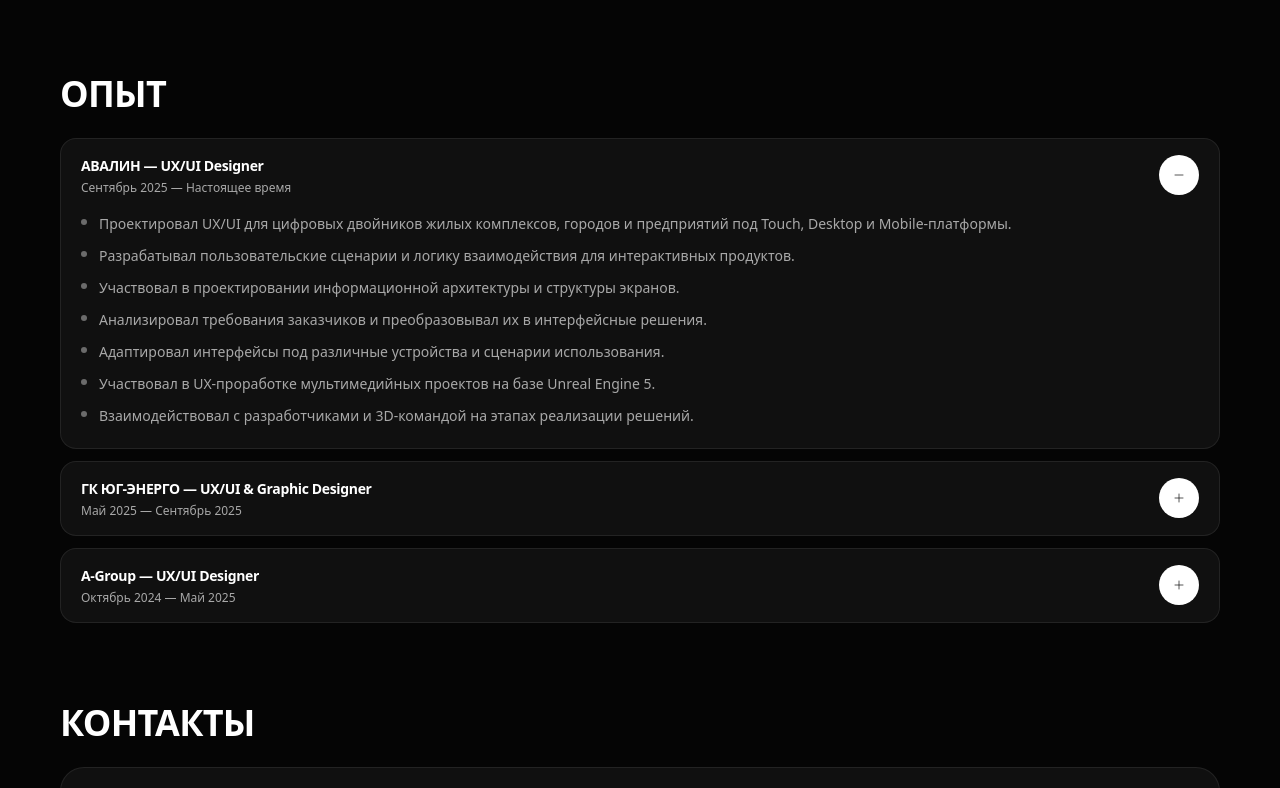
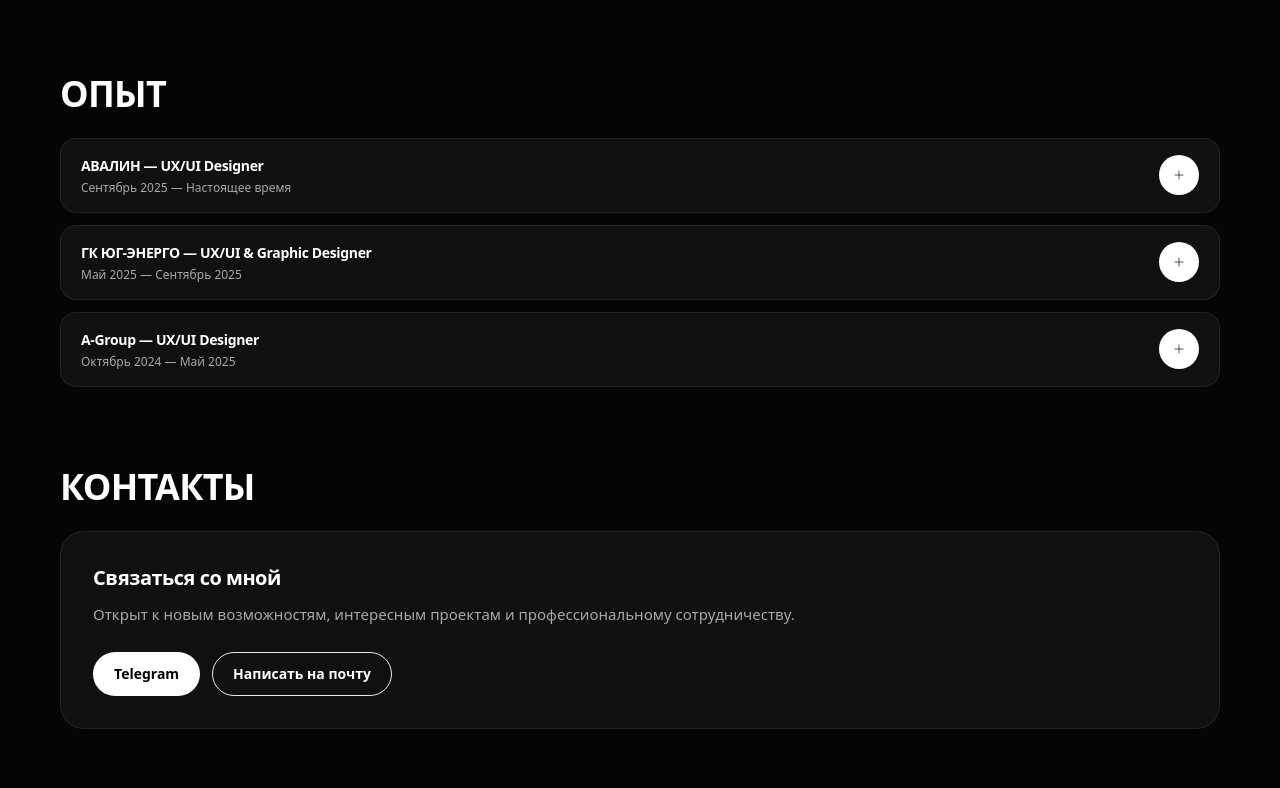
Before and after one commit to thekondratevmma-droid/kondratev, a Next.js app: page / in a window 1280 px wide. Shown: the part 1340-2128 px from the top of the page. Built offline with nearby package versions, Linux system fonts and the light colour scheme.

Commit message:
Align mobile blocks to header and collapse experience by default

```diff
--- a/src/components/sections/Cases.tsx
+++ b/src/components/sections/Cases.tsx
@@ -18,10 +18,10 @@ export function Cases({ lang }: CasesProps) {
           </h2>
         </Reveal>
 
-        <div className="mt-5 grid grid-cols-1 gap-5 sm:mt-6 sm:gap-6 md:grid-cols-2">
+        <div className="mt-5 grid w-full grid-cols-1 gap-5 sm:mt-6 sm:gap-6 md:grid-cols-2">
           {CASES.map((c, idx) => (
-            <Reveal key={idx} delay={0.05 * idx} className="h-full">
-              <TiltCard className="h-full rounded-[var(--radius-lg)]">
+            <Reveal key={idx} delay={0.05 * idx} className="h-full w-full">
+              <TiltCard className="h-full w-full rounded-[var(--radius-lg)]">
                 <article className="relative flex h-full min-h-[360px] flex-col overflow-hidden rounded-[20px] border border-[var(--border)] bg-[var(--card)] sm:min-h-[420px] sm:rounded-[var(--radius-lg)]">
                   {c.comingSoon ? (
                     <div className="relative flex h-full min-h-[420px] items-stretch">
--- a/src/components/sections/Contacts.tsx
+++ b/src/components/sections/Contacts.tsx
@@ -18,8 +18,8 @@ export function Contacts({ lang }: ContactsProps) {
           </h2>
         </Reveal>
 
-        <Reveal delay={0.08} className="mt-5 sm:mt-6">
-          <div className="rounded-[20px] border border-[var(--border)] bg-[var(--card)] p-5 sm:rounded-[var(--radius-lg)] sm:p-8">
+        <Reveal delay={0.08} className="mt-5 w-full sm:mt-6">
+          <div className="w-full rounded-[20px] border border-[var(--border)] bg-[var(--card)] p-5 sm:rounded-[var(--radius-lg)] sm:p-8">
             <div className="text-xl font-semibold tracking-tight">
               {c.cardTitle[lang]}
             </div>
--- a/src/components/sections/Experience.tsx
+++ b/src/components/sections/Experience.tsx
@@ -9,7 +9,7 @@ import { Reveal } from "@/components/ui/Reveal";
 type ExperienceProps = { lang: Lang };
 
 export function Experience({ lang }: ExperienceProps) {
-  const [open, setOpen] = useState<string>(EXPERIENCE[0]?.id ?? "");
+  const [open, setOpen] = useState<string>("");
 
   return (
     <section id="experience" className="scroll-mt-24 pt-14 sm:scroll-mt-28 sm:pt-20">
@@ -20,13 +20,13 @@ export function Experience({ lang }: ExperienceProps) {
           </h2>
         </Reveal>
 
-        <div className="mt-5 space-y-3 sm:mt-6">
+        <div className="mt-5 w-full space-y-3 sm:mt-6">
           {EXPERIENCE.map((item, idx) => {
             const isOpen = open === item.id;
 
             return (
-              <Reveal key={item.id} delay={0.04 * idx}>
-                <div className="rounded-[14px] border border-[var(--border)] bg-[var(--card)] sm:rounded-[var(--radius)]">
+              <Reveal key={item.id} delay={0.04 * idx} className="w-full">
+                <div className="w-full rounded-[14px] border border-[var(--border)] bg-[var(--card)] sm:rounded-[var(--radius)]">
                   <button
                     type="button"
                     onClick={() => setOpen(isOpen ? "" : item.id)}
--- a/src/components/sections/Hero.tsx
+++ b/src/components/sections/Hero.tsx
@@ -15,7 +15,7 @@ export function Hero({ lang }: HeroProps) {
   return (
     <section className="pt-24 sm:pt-32">
       <Container>
-        <div className="grid grid-cols-12 items-stretch gap-8 sm:gap-10 md:gap-12">
+        <div className="grid grid-cols-12 items-stretch gap-6 sm:gap-10 md:gap-12">
           <div className="col-span-12 min-w-0 md:col-span-6 lg:col-span-7">
             <Reveal>
               <p className="text-[11px] font-semibold uppercase tracking-[0.16em] text-[var(--text-2)] sm:text-xs sm:tracking-[0.2em]">
@@ -73,7 +73,7 @@ export function Hero({ lang }: HeroProps) {
 
           <div className="col-span-12 md:col-span-6 lg:col-span-5">
             <Reveal delay={0.08} className="h-full">
-              <div className="relative aspect-[4/5] w-full overflow-hidden rounded-[20px] border border-[var(--border)] bg-[var(--card)] md:min-h-[520px] md:rounded-[var(--radius-lg)]">
+              <div className="relative aspect-[4/5] w-full max-w-full overflow-hidden rounded-[20px] border border-[var(--border)] bg-[var(--card)] md:min-h-[520px] md:rounded-[var(--radius-lg)]">
                 <div className="absolute inset-0 opacity-80">
                   <Image
                     src="/hero.jpg"
```
